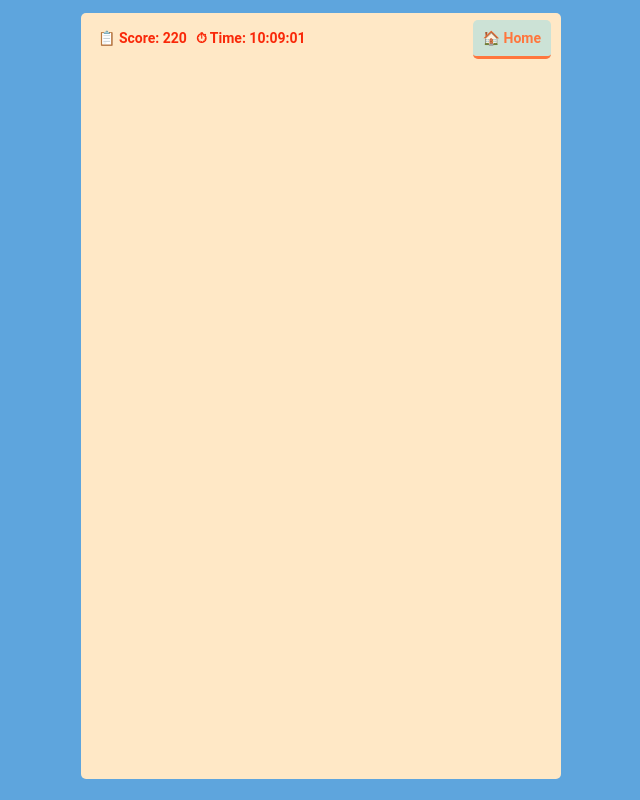
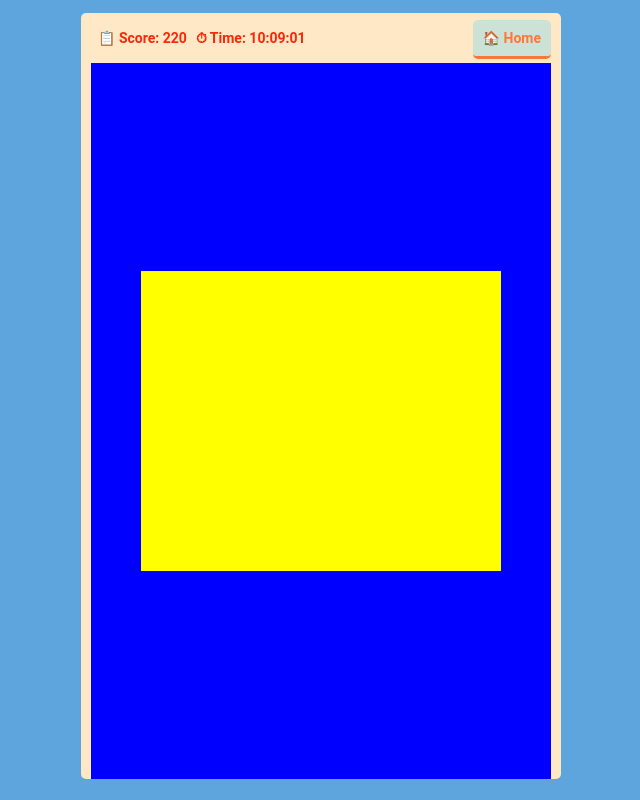
Before and after one commit to fasih-uddin-ahmed/angular-pairs, an Angular app: page /game in a window 1280 px wide. Shown: the whole page, without its empty margins (319-959 px from the left). Built offline with nearby package versions, Linux system fonts and the light colour scheme.

Commit message:
working on grid

```diff
--- a/src/app/pages/game/game.component.html
+++ b/src/app/pages/game/game.component.html
@@ -6,4 +6,9 @@
             <li class="menu"><a routerLink="/home">🏠 Home</a></li>
         </ul>
     </div>
+    <div class="grid-wrapper">
+        <div class="grid">
+
+        </div>
+    </div>
 </div>
--- a/src/app/pages/game/game.component.scss
+++ b/src/app/pages/game/game.component.scss
@@ -1,4 +1,6 @@
 .game-wrapper {
+    display: flex;
+    flex-direction: column;
     height: 95.8vh;
     overflow: hidden;
     padding: 0 10px;
@@ -36,4 +38,19 @@
         }
     }
 
+    .grid-wrapper {
+        background-color: blue;
+        display: flex;
+        flex-direction: column;
+        justify-content: center;
+        align-items: center;
+        flex: 1;
+        .grid {
+            height: 300px;
+            width: 360px;
+            background-color: yellow;
+        }
+
+    }
+
 }
```
